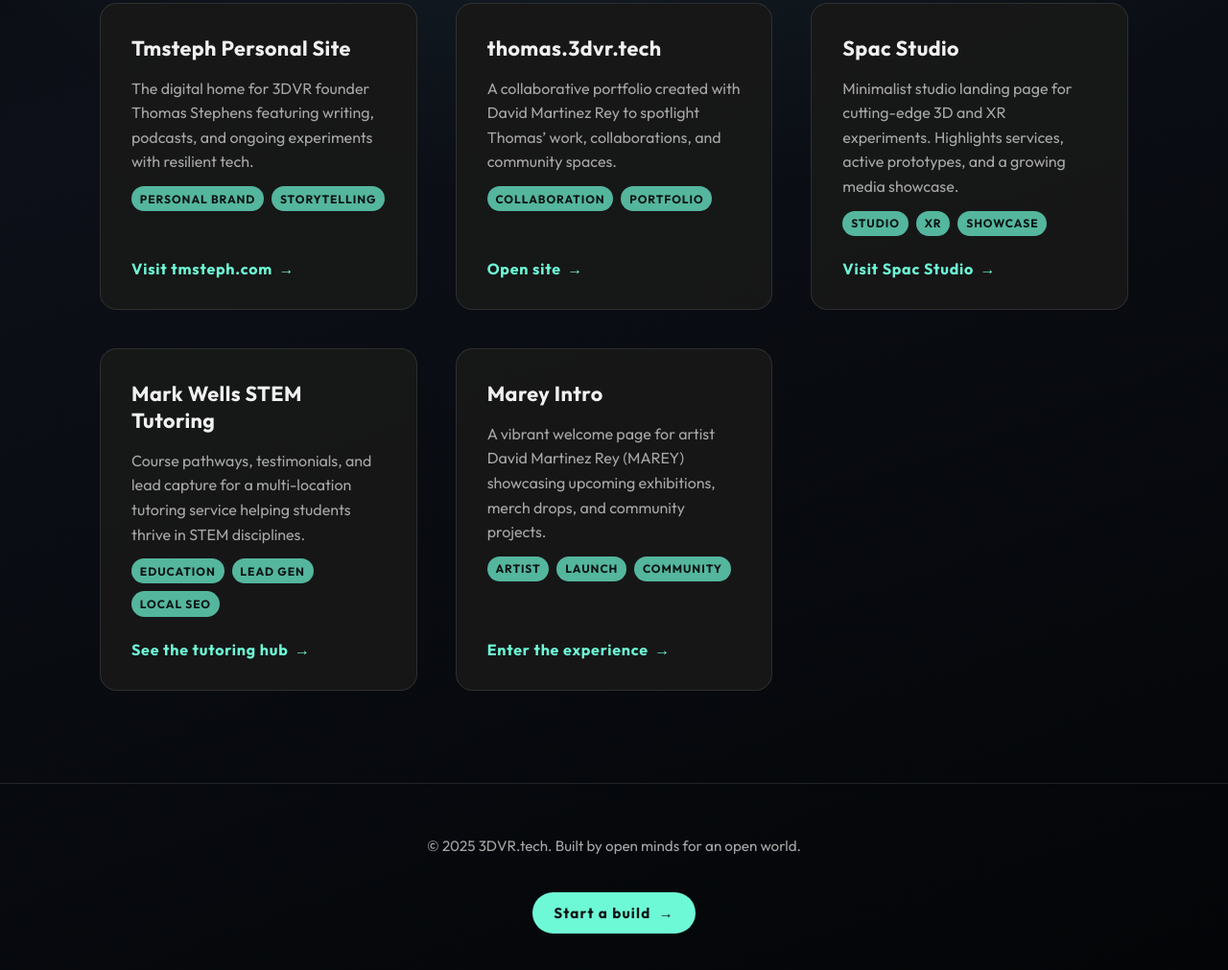
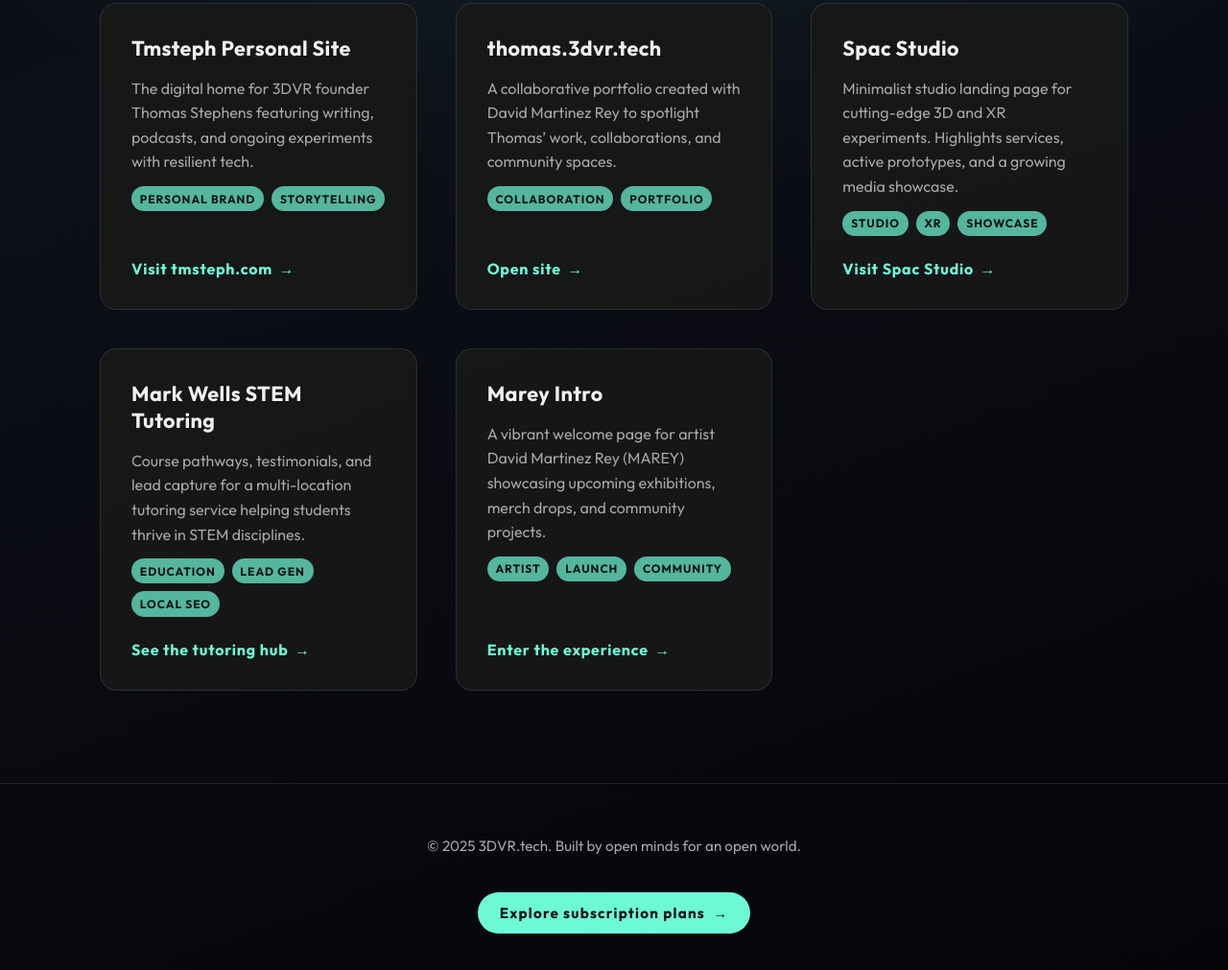
Before and after one commit to tmsteph/3dvr-web, a plain HTML site: page pages/portfolio.html in a window 1280 px wide. Shown: the part 900-1911 px from the top of the page at 96% size. Drawn offline with Linux system fonts and the light colour scheme.

Commit message:
Update portfolio CTA to subscription page

```diff
--- a/pages/portfolio.html
+++ b/pages/portfolio.html
@@ -373,8 +373,8 @@
 
   <footer id="contact">
     <p>&copy; 2025 3DVR.tech. Built by open minds for an open world.</p>
-    <a class="contact-cta" href="mailto:hello@3dvr.tech">
-      <span>Start a build</span>
+    <a class="contact-cta" href="/subscribe/index.html">
+      <span>Explore subscription plans</span>
       <span aria-hidden="true">→</span>
     </a>
   </footer>
```
